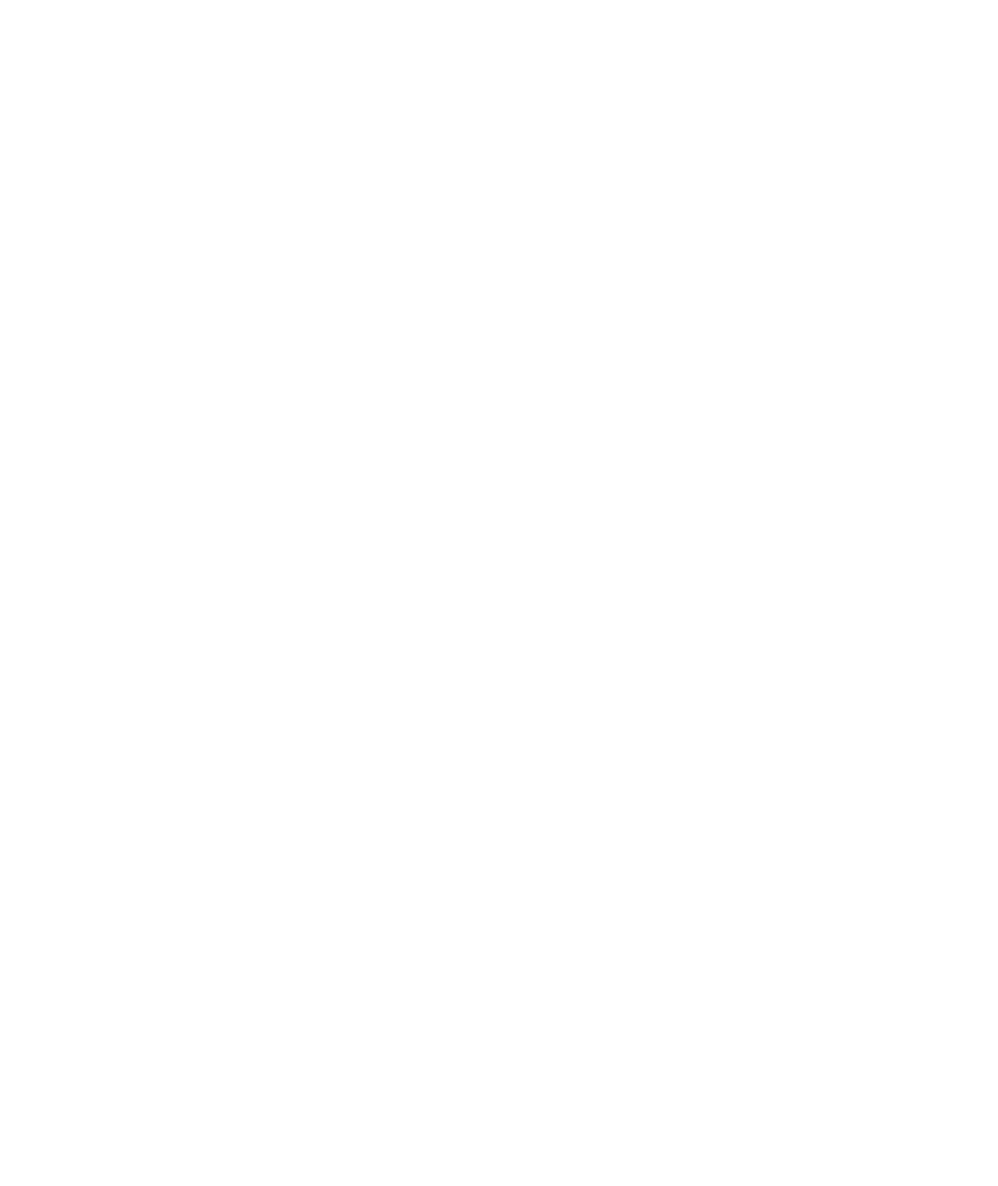
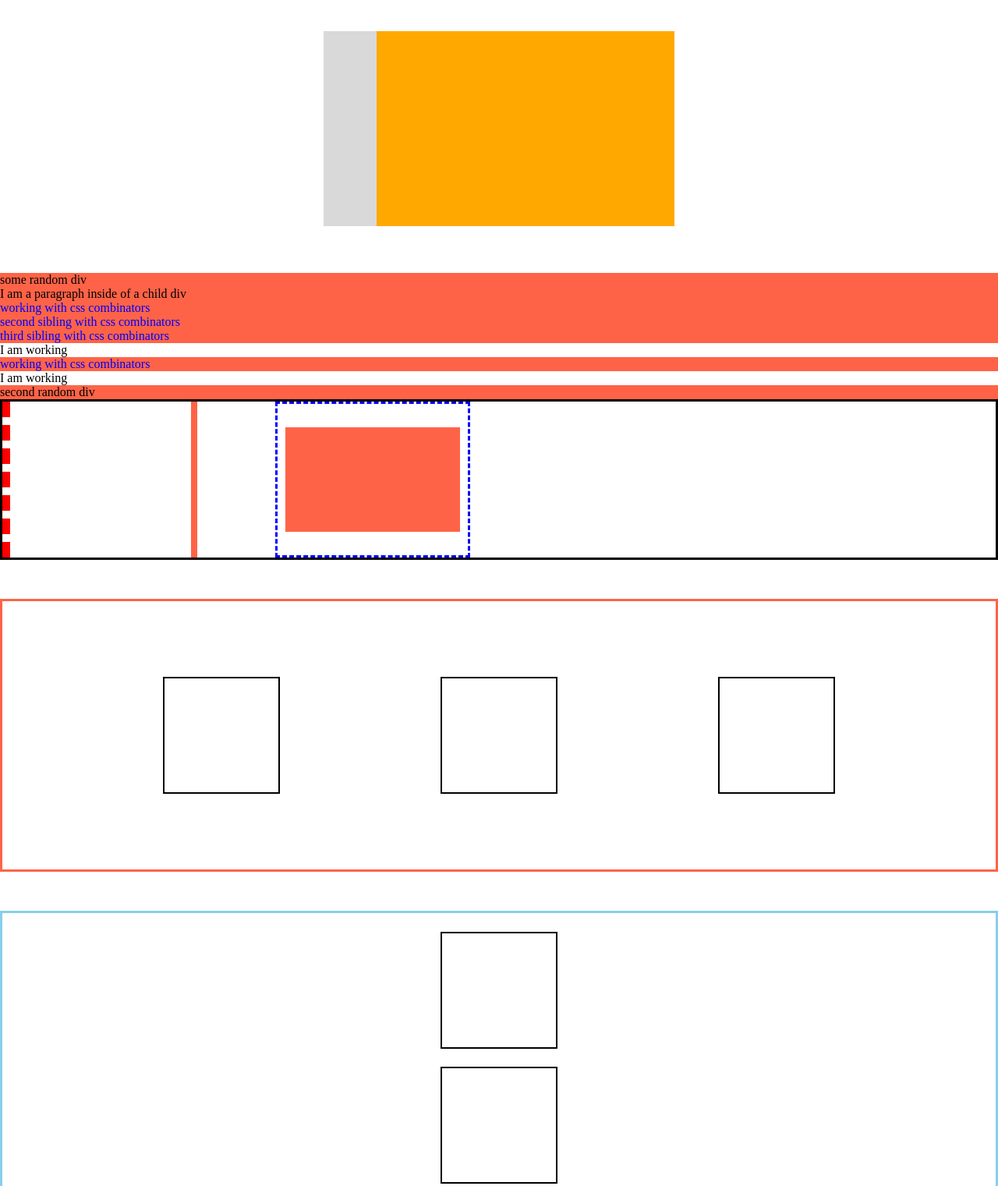
Before and after one commit to FunGem/Component_Tutorial, a plain HTML site: page index.html in a window 1280 px wide. Shown: the top 1521 px of the page at 78% size. Before the commit the page ends 800 px from the top, so only its background shows below. Drawn offline with Linux system fonts and the light colour scheme.

Commit message:
working with flexbox and box model

```diff
--- a/index.html
+++ b/index.html
@@ -8,6 +8,73 @@
     <link rel="stylesheet" href="main.css">
 </head>
 <body>
+    <section class="background-changer-app">
+        <div class="bgchanger-app-holder">
+            <div class="leftchild"></div>
+            <div class="rightchild"></div>
+        </div>
+
+    </section>
+
+
+    <section class="working-with-combinators">
+
+        <div>
+            some random div
+            <p>I am a paragraph inside of a child div</p>
+        </div>
+
+        <p>working with css combinators</p>
+        <p>second sibling with css combinators</p>
+        <p>third sibling with css combinators</p>
+        <span>I am working</span>
+        <p>working with css combinators</p>
+        <span>I am working</span>
+        <div>
+            second random div
+        </div>
+    </section>
+
+
+
+
+
+    <section class="working-with-margin">
+        <div class="child1"></div>
+        <div class="child2">
+            <div class="child2-innerchild"></div>
+        </div>
+
+    </section>
+
+    <section class="working-with-flexbox-row">
+        <div class="flex-child"></div>
+        <div class="flex-child"></div>
+        <div class="flex-child"></div>
+
+
+    </section>
+
+
+    </section>
+
+    <section class="working-with-flexbox-column">
+        <div class="flex-child"></div>
+        <div class="flex-child"></div>
+        <div class="flex-child"></div>
+
+
+    </section>
+
+    <section class="working-with-combinators">
+        <div></div>
+
+
+
+
+    </section>
+
+
 
 
 
--- a/main.css
+++ b/main.css
@@ -0,0 +1,127 @@
+*{
+    box-sizing: border-box;
+    margin: 0;
+    padding: 0;
+}
+
+
+
+
+.background-changer-app{
+    display: flex;
+    justify-content: center;
+    /* border: 3px solid black; */
+    padding: 40px 0;
+    margin-bottom: 20px;
+}
+
+
+.bgchanger-app-holder{
+    /* border: 3px solid tomato; */
+    width: 450px;
+    height: 250px;
+    display: flex;
+}
+
+.leftchild{
+    width: 15%;
+    height: 100%;
+    background: #d9d9d9;
+}
+.rightchild{
+    width: 85%;
+    height: 100%;
+    background: #ffa800;
+}
+
+
+
+
+.working-with-margin {
+    border: 3px solid black;
+    display: flex;
+}
+.child1,
+.child2 {
+    width: 250px;
+    height: 200px;
+
+
+}
+.child1 {
+    /* border-width: 3PX;
+    border-style: solid;
+    border-color: red; */
+
+    /* border: 3px solid red; */
+    /* margin-right: 50px; */
+    border-right: 8px solid tomato;
+    border-left: 10px dashed red;
+}
+.child2 {
+    border: 3px dashed blue;
+    margin-left: 100px;
+    padding: 30PX 10PX 30PX 10PX;
+    /* padding-top: 30px;
+    padding-right: 10PX; */
+}
+.child2-innerchild{
+    background: tomato;
+    height: 100%;
+    width: 100%;
+}
+
+.working-with-flexbox-row{
+    margin-top: 50px;
+    border: 3px solid tomato;
+    display: flex;
+    flex-direction: row;
+    height: 350px;
+    /* justify-content: center; */
+    justify-content: space-evenly;
+    align-items: center;
+
+}
+
+.working-with-flexbox-column {
+    margin-top: 50px;
+    border: 3px solid skyblue;
+    display: flex;
+    flex-direction: column;
+    height: 550px;
+    /* justify-content: center; */
+    justify-content: space-evenly;
+    align-items: center;
+}
+
+.flex-child{
+    border: 2px solid black;
+    width: 150px;
+    height: 150px;
+
+}
+
+
+/* working with combinators */
+/* Descendant selector */
+.working-with-combinators div {
+    background: tomato;
+
+}
+
+/* child selector */
+
+.working-with-combinators>p{
+    color: blue;
+}
+
+/* Adjacent sibling selector (targetting paragraph that are next to a division)*/
+div+p{
+    background-color: aqua;
+}
+
+/* general sibling selector */
+div~p{
+    background: tomato;
+    color: white;
+}
```
